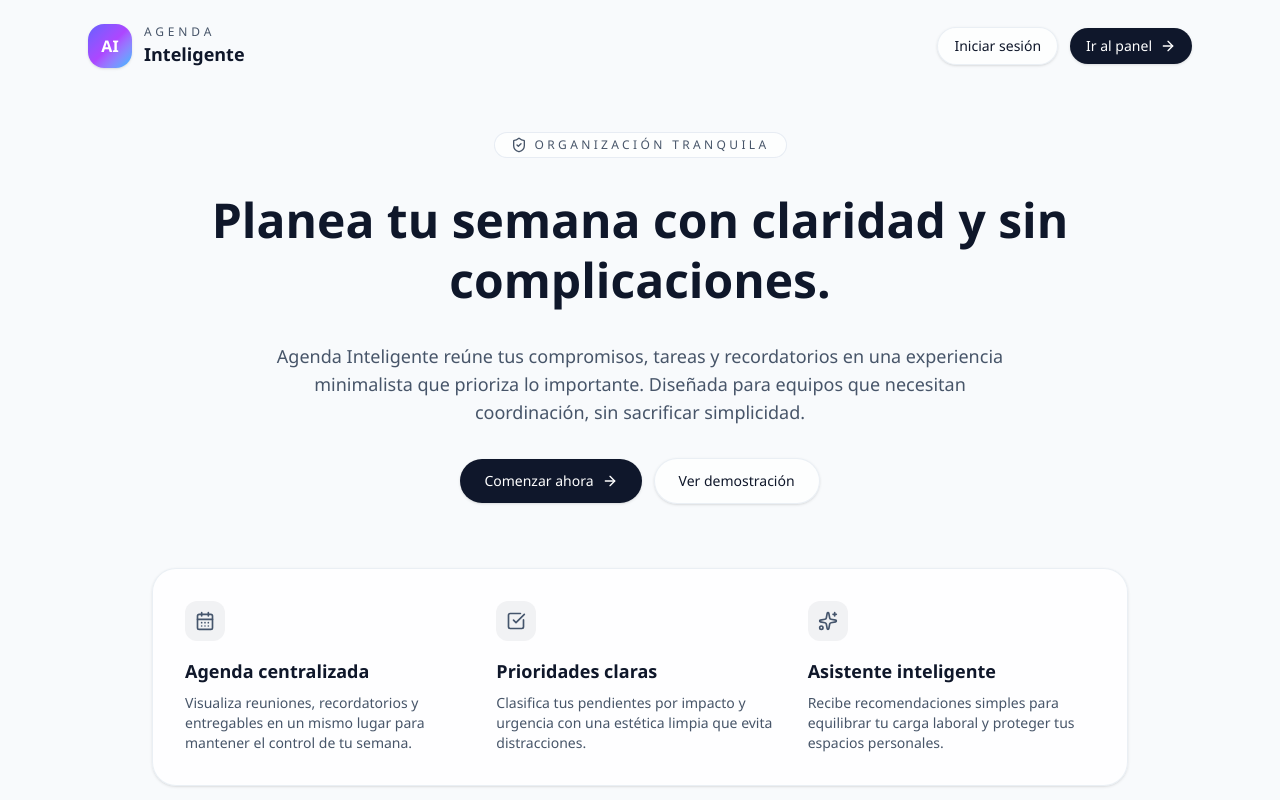
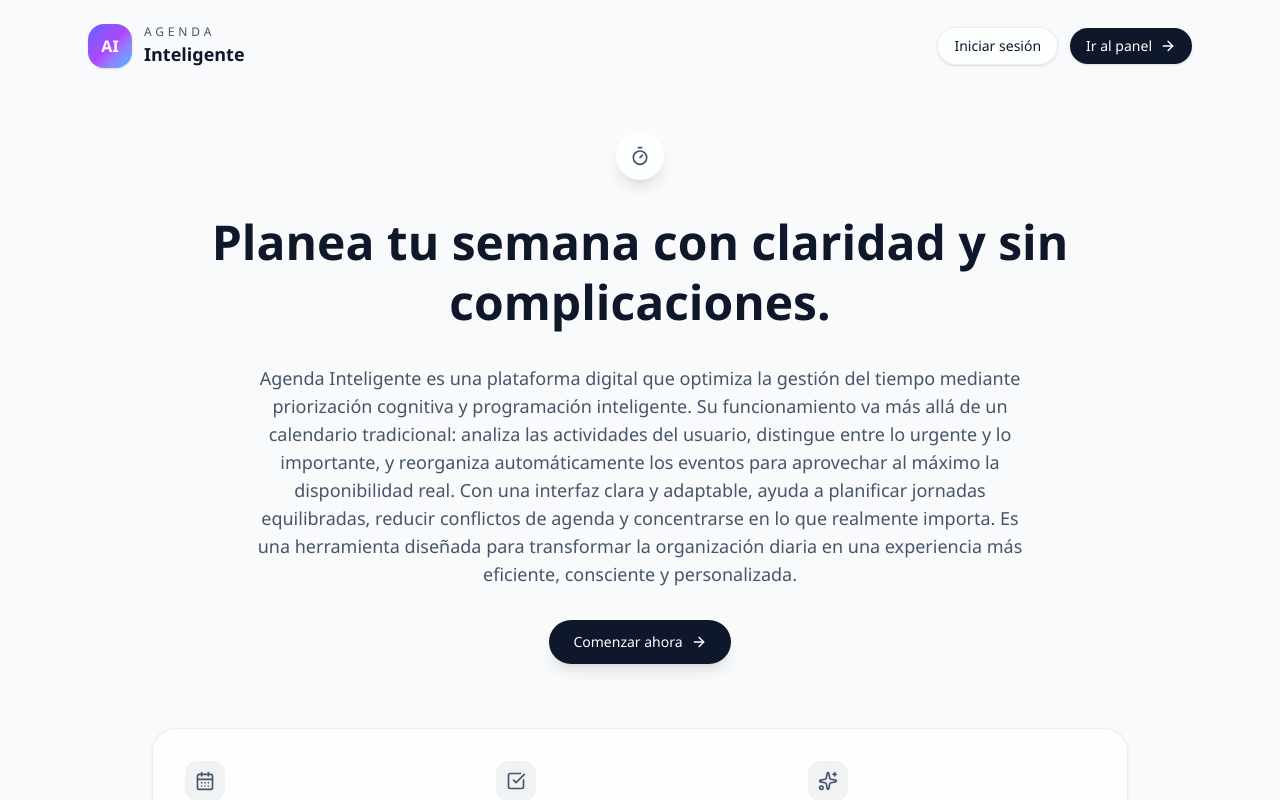
Before and after one commit to jadeyalli/agendaInteligente, a Next.js app: page / in a window 1280 px wide. Shown: the top 800 px of the page. Built offline with nearby package versions, Linux system fonts and the light colour scheme.

Commit message:
Refine landing visuals and messaging

```diff
--- a/src/app/globals.css
+++ b/src/app/globals.css
@@ -20,6 +20,72 @@
   --prio-relevante-fg: #ffffff;
   --prio-opcional-fg: #ffffff;
   --prio-recordatorio-fg: #fdf4ff;
+}
+
+@keyframes gradientShift {
+  0% {
+    transform: translate(-50%, -10%) scale(1);
+    opacity: 0.7;
+  }
+  50% {
+    transform: translate(-55%, -5%) scale(1.05);
+    opacity: 0.9;
+  }
+  100% {
+    transform: translate(-45%, 0%) scale(0.98);
+    opacity: 0.7;
+  }
+}
+
+@keyframes floatSlow {
+  0%,
+  100% {
+    transform: translate3d(0, 0, 0) scale(1);
+  }
+  50% {
+    transform: translate3d(0, -24px, 0) scale(1.02);
+  }
+}
+
+@keyframes floatSlower {
+  0%,
+  100% {
+    transform: translate3d(0, 0, 0) scale(1);
+  }
+  50% {
+    transform: translate3d(0, 28px, 0) scale(1.03);
+  }
+}
+
+@keyframes fadeInUp {
+  0% {
+    opacity: 0;
+    transform: translate3d(0, 24px, 0);
+  }
+  100% {
+    opacity: 1;
+    transform: translate3d(0, 0, 0);
+  }
+}
+
+.animate-gradient-slow {
+  animation: gradientShift 18s ease-in-out infinite alternate;
+}
+
+.animate-float-slow {
+  animation: floatSlow 16s ease-in-out infinite;
+}
+
+.animate-float-slower {
+  animation: floatSlower 22s ease-in-out infinite;
+}
+
+.animate-fade-up {
+  animation: fadeInUp 0.9s cubic-bezier(0.33, 1, 0.68, 1) both;
+}
+
+.animate-fade-up-slow {
+  animation: fadeInUp 1.2s cubic-bezier(0.33, 1, 0.68, 1) both;
 }
 
 /* helpers */
--- a/src/app/page.tsx
+++ b/src/app/page.tsx
@@ -1,5 +1,5 @@
 import Link from 'next/link';
-import { CalendarDays, CheckSquare, Sparkles, ArrowRight, ShieldCheck } from 'lucide-react';
+import { CalendarDays, CheckSquare, Sparkles, ArrowRight, Timer } from 'lucide-react';
 
 const FEATURES = [
   {
@@ -13,15 +13,21 @@ const FEATURES = [
     icon: <CheckSquare className="h-5 w-5" />,
   },
   {
-    title: 'Asistente inteligente',
-    description: 'Recibe recomendaciones simples para equilibrar tu carga laboral y proteger tus espacios personales.',
+    title: 'Planificación dinámica',
+    description:
+      'El sistema reajusta automáticamente tus eventos para aprovechar tu disponibilidad real sin perder el foco.',
     icon: <Sparkles className="h-5 w-5" />,
   },
 ];
 
 export default function HomePage() {
   return (
-    <div className="min-h-screen bg-[var(--bg)] text-[var(--fg)]">
+    <div className="relative min-h-screen overflow-hidden bg-[var(--bg)] text-[var(--fg)]">
+      <div className="pointer-events-none absolute inset-0 -z-10 overflow-hidden">
+        <div className="animate-gradient-slow absolute -top-1/3 left-1/2 h-[60rem] w-[60rem] rounded-full bg-gradient-to-br from-sky-300/60 via-purple-200/40 to-indigo-300/60 blur-3xl" />
+        <div className="animate-float-slow absolute bottom-[-18rem] left-[10%] h-[32rem] w-[32rem] rounded-full bg-gradient-to-t from-indigo-200/30 via-sky-200/40 to-transparent blur-3xl" />
+        <div className="animate-float-slower absolute right-[-12rem] top-1/4 h-[28rem] w-[28rem] rounded-full bg-gradient-to-bl from-purple-200/40 via-emerald-200/30 to-transparent blur-3xl" />
+      </div>
       <header className="mx-auto flex w-full max-w-6xl items-center justify-between px-6 py-6">
         <div className="flex items-center gap-3">
           <span className="flex h-11 w-11 items-center justify-center rounded-2xl bg-gradient-to-br from-indigo-500 via-purple-500 to-sky-400 text-base font-semibold text-white shadow-sm">
@@ -50,38 +56,35 @@ export default function HomePage() {
       </header>
 
       <main className="mx-auto flex w-full max-w-5xl flex-col gap-16 px-6 pb-20 pt-10">
-        <section className="space-y-8 text-center">
-          <div className="inline-flex items-center gap-2 rounded-full border border-slate-200/80 bg-white/70 px-4 py-1 text-xs font-medium uppercase tracking-[0.28em] text-[var(--muted)]">
-            <ShieldCheck className="h-4 w-4" />
-            Organización tranquila
+        <section className="space-y-8 text-center animate-fade-up">
+          <div className="mx-auto flex h-12 w-12 items-center justify-center rounded-full bg-white/70 shadow-lg backdrop-blur-sm">
+            <Timer className="h-5 w-5 text-slate-600" />
           </div>
           <h1 className="text-4xl font-semibold leading-tight sm:text-5xl">
             Planea tu semana con claridad y sin complicaciones.
           </h1>
           <p className="mx-auto max-w-3xl text-base text-[var(--muted)] sm:text-lg">
-            Agenda Inteligente reúne tus compromisos, tareas y recordatorios en una experiencia minimalista que prioriza lo importante. Diseñada para equipos que necesitan coordinación, sin sacrificar simplicidad.
+            Agenda Inteligente es una plataforma digital que optimiza la gestión del tiempo mediante priorización cognitiva y programación inteligente. Su funcionamiento va más allá de un calendario tradicional: analiza las actividades del usuario, distingue entre lo urgente y lo importante, y reorganiza automáticamente los eventos para aprovechar al máximo la disponibilidad real. Con una interfaz clara y adaptable, ayuda a planificar jornadas equilibradas, reducir conflictos de agenda y concentrarse en lo que realmente importa. Es una herramienta diseñada para transformar la organización diaria en una experiencia más eficiente, consciente y personalizada.
           </p>
           <div className="flex flex-col items-center justify-center gap-3 sm:flex-row">
             <Link
               href="/login"
-              className="inline-flex items-center gap-2 rounded-full bg-slate-900 px-6 py-3 text-sm font-medium text-white shadow-sm transition hover:-translate-y-0.5 hover:bg-slate-800"
+              className="inline-flex items-center gap-2 rounded-full bg-slate-900 px-6 py-3 text-sm font-medium text-white shadow-lg backdrop-blur-sm transition duration-300 hover:-translate-y-0.5 hover:bg-slate-800"
             >
               Comenzar ahora
               <ArrowRight className="h-4 w-4" />
             </Link>
-            <Link
-              href="/dashboard"
-              className="inline-flex items-center gap-2 rounded-full border border-slate-200/70 bg-white/70 px-6 py-3 text-sm font-medium text-[var(--fg)] shadow-sm transition hover:-translate-y-0.5 hover:border-slate-300 hover:bg-white"
-            >
-              Ver demostración
-            </Link>
           </div>
         </section>
 
-        <section className="grid gap-6 rounded-3xl border border-slate-200/70 bg-white/80 p-8 shadow-sm backdrop-blur-sm sm:grid-cols-3">
-          {FEATURES.map((feature) => (
-            <article key={feature.title} className="space-y-4 text-left">
-              <div className="flex h-10 w-10 items-center justify-center rounded-xl bg-slate-900/5 text-slate-600">
+        <section className="grid gap-6 rounded-3xl border border-slate-200/70 bg-white/80 p-8 shadow-sm backdrop-blur-sm sm:grid-cols-3 animate-fade-up-slow">
+          {FEATURES.map((feature, index) => (
+            <article
+              key={feature.title}
+              className="group space-y-4 text-left animate-fade-up transition duration-500 ease-out hover:-translate-y-2 hover:shadow-xl"
+              style={{ animationDelay: `${index * 120}ms` }}
+            >
+              <div className="flex h-10 w-10 items-center justify-center rounded-xl bg-slate-900/5 text-slate-600 transition duration-500 group-hover:bg-slate-900 group-hover:text-white">
                 {feature.icon}
               </div>
               <div className="space-y-2">
```
